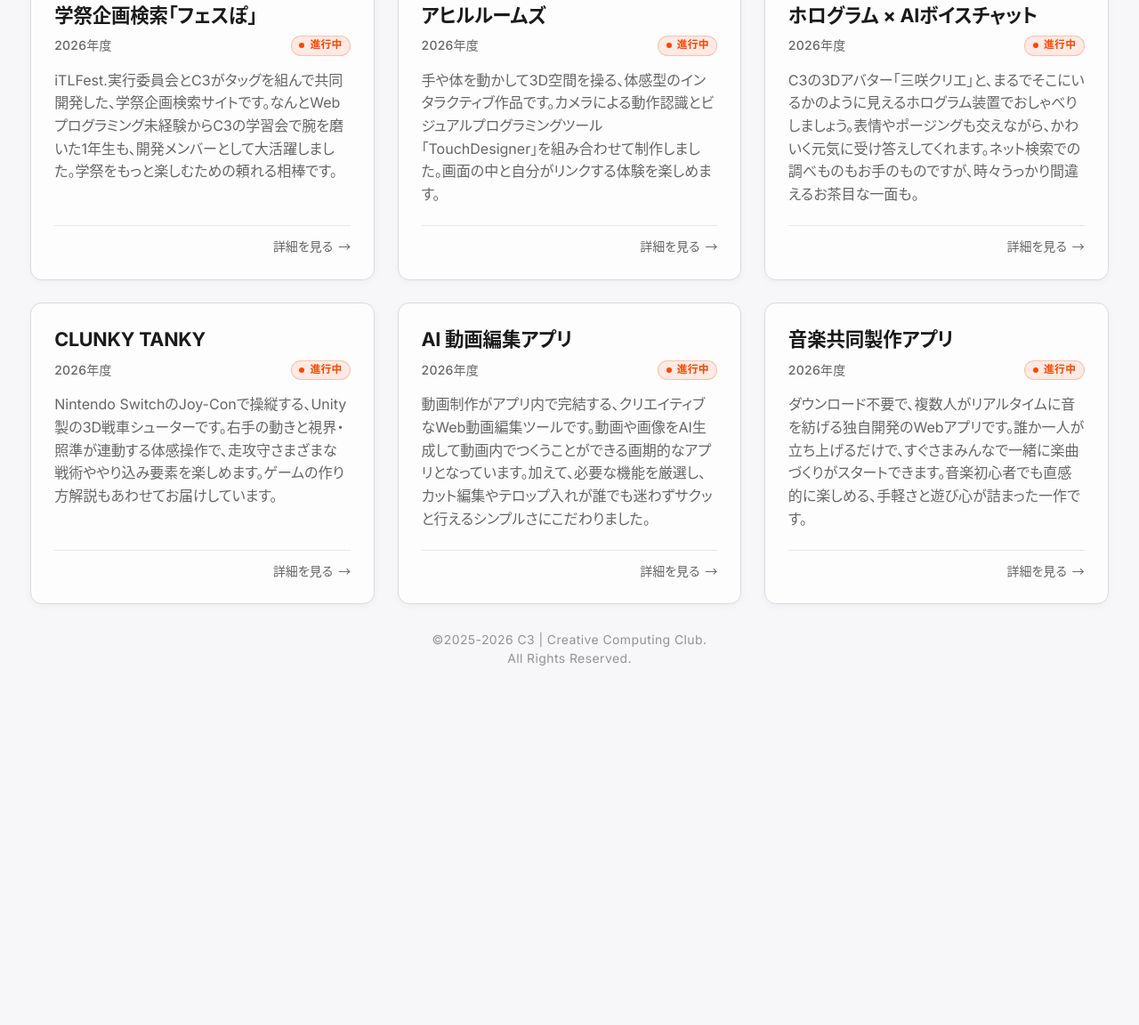
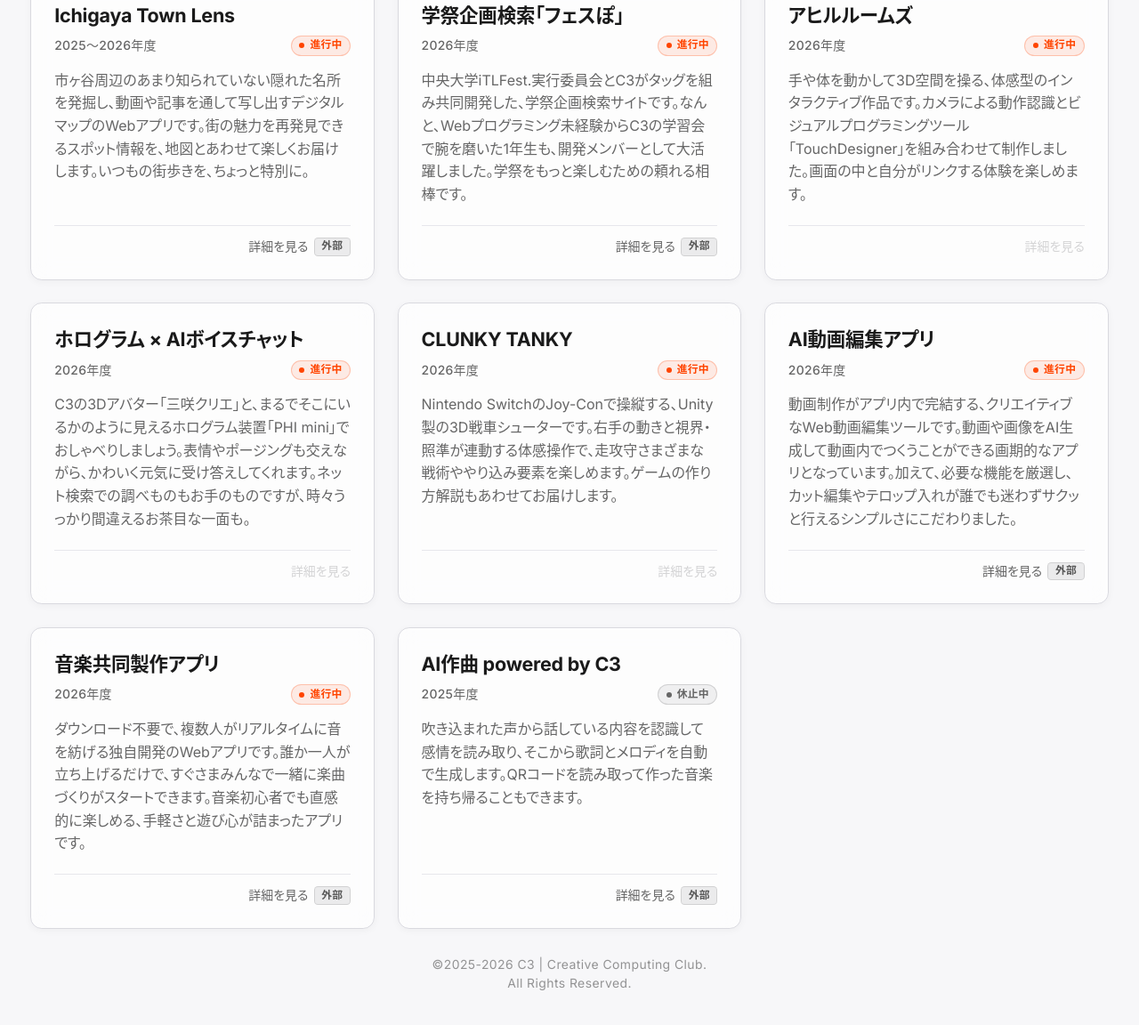
Before and after one commit to c3ofcl/c3ofcl.github.io, a plain HTML site: page projects/index.html in a window 1280 px wide. Shown: the part 624-1776 px from the top of the page at 89% size. Before the commit the page ends 1444 px from the top, so only its background shows below. Drawn offline with Linux system fonts and the light colour scheme.

Commit message:
feat(projects): update project data and unregistered link handling

```diff
--- a/css/projects.css
+++ b/css/projects.css
@@ -188,6 +188,26 @@
     font-weight: 500;
 }
 
+.project-action-label.is-disabled {
+    color: color-mix(in srgb, var(--text-secondary) 45%, transparent);
+    opacity: 0.6;
+    cursor: default;
+}
+
+.project-card.has-no-url {
+    cursor: default;
+}
+
+.project-card.has-no-url:hover {
+    filter: none;
+    box-shadow: var(--shadow-card);
+}
+
+.project-card.has-no-url:active {
+    filter: none;
+    transform: none;
+}
+
 .project-arrow {
     display: inline-block;
 }
--- a/js/projects.js
+++ b/js/projects.js
@@ -41,9 +41,13 @@ function renderProjects(container, projects) {
     const fragment = document.createDocumentFragment();
 
     projects.forEach((project) => {
+        const urlStr = typeof project.url === 'string' ? project.url.trim() : '';
+        const hasUrl = Boolean(urlStr);
+        const isHash = urlStr === '#';
+
         const isExternal = Boolean(
             project.isExternal ||
-            (project.url && /^https?:\/\//i.test(project.url) && !project.url.includes('c3ofcl.github.io'))
+            (hasUrl && /^https?:\/\//i.test(urlStr) && !urlStr.includes('c3ofcl.github.io'))
         );
 
         const isPaused = project.status === 'paused' || project.statusLabel === '休止中';
@@ -57,24 +61,36 @@ function renderProjects(container, projects) {
         }
         card.id = `project-${project.id || 'item'}`;
 
-        if (project.url && project.url !== '#') {
+        let actionLabel = '';
+        let isActionDisabled = false;
+
+        if (!hasUrl) {
+            isActionDisabled = true;
+            card.classList.add('has-no-url');
+            card.href = '#';
+            card.setAttribute('aria-disabled', 'true');
+            card.addEventListener('click', (e) => {
+                e.preventDefault();
+            });
+            actionLabel = '詳細を見る';
+        } else if (isHash) {
+            card.href = '#';
+            card.addEventListener('click', (e) => {
+                e.preventDefault();
+            });
+            actionLabel = '詳細を見る <span class="project-arrow" aria-hidden="true">&rarr;</span>';
+        } else {
             card.href = project.url;
             if (isExternal) {
                 card.target = '_blank';
                 card.rel = 'noopener noreferrer';
+                actionLabel = '詳細を見る <span class="project-badge-external">外部</span>';
+            } else {
+                actionLabel = '詳細を見る <span class="project-arrow" aria-hidden="true">&rarr;</span>';
             }
-        } else {
-            card.href = '#';
-            card.addEventListener('click', (e) => {
-                e.preventDefault();
-            });
         }
 
         const yearText = formatProjectYear(project.year);
-
-        const actionLabel = isExternal
-            ? '詳細を見る <span class="project-badge-external">外部</span>'
-            : '詳細を見る <span class="project-arrow" aria-hidden="true">&rarr;</span>';
 
         card.innerHTML = `
             <div class="project-top">
@@ -86,7 +102,7 @@ function renderProjects(container, projects) {
                 <p class="project-description">${escapeHtml(project.description || '')}</p>
             </div>
             <div class="project-footer">
-                <span class="project-action-label">${actionLabel}</span>
+                <span class="project-action-label${isActionDisabled ? ' is-disabled' : ''}">${actionLabel}</span>
             </div>
         `;
 
--- a/projects/projects.json
+++ b/projects/projects.json
@@ -10,13 +10,23 @@
     "isExternal": false
   },
   {
+    "id": "ai-composer",
+    "title": "ホログラム投影装置「PHI」",
+    "description": "その場に浮かんでいるかのような立体的表現ができる、独自開発の映像投影装置、80インチ・超大型の「PHI」と卓上サイズの「PHI mini」です。C3制作のアプリや他団体とのコラボレーションで新体験をお届けしています。",
+    "status": "in-progress",
+    "statusLabel": "進行中",
+    "year": ["2025", "2026"],
+    "url": "https://www.youtube.com/shorts/hl5uTpIOJ44",
+    "isExternal": false
+  },
+  {
     "id": "ai-postcard",
     "title": "AIポストカード制作体験",
     "description": "AIの力で、世界に一枚だけのオリジナルポストカードが作れる体験コーナーです。豊富な選択肢から好みの絵柄を選び、ノートPCで直感的に操作するだけで完成します。お気に入りの一枚は、ぜひ思い出としてお持ち帰りください。",
     "status": "in-progress",
     "statusLabel": "進行中",
     "year": ["2025", "2026"],
-    "url": "#",
+    "url": "",
     "isExternal": false
   },
   {
@@ -26,18 +36,18 @@
     "status": "in-progress",
     "statusLabel": "進行中",
     "year": ["2025", "2026"],
-    "url": "#",
-    "isExternal": false
+    "url": "https://townlens.pages.dev/",
+    "isExternal": true
   },
   {
     "id": "fespo",
     "title": "学祭企画検索「フェスぽ」",
-    "description": "iTLFest.実行委員会とC3がタッグを組んで共同開発した、学祭企画検索サイトです。なんとWebプログラミング未経験からC3の学習会で腕を磨いた1年生も、開発メンバーとして大活躍しました。学祭をもっと楽しむための頼れる相棒です。",
+    "description": "中央大学iTLFest.実行委員会とC3がタッグを組み共同開発した、学祭企画検索サイトです。なんと、Webプログラミング未経験からC3の学習会で腕を磨いた1年生も、開発メンバーとして大活躍しました。学祭をもっと楽しむための頼れる相棒です。",
     "status": "in-progress",
     "statusLabel": "進行中",
     "year": "2026",
-    "url": "#",
-    "isExternal": false
+    "url": "https://gakusai-search.github.io/",
+    "isExternal": true
   },
   {
     "id": "duck-rooms",
@@ -46,47 +56,57 @@
     "status": "in-progress",
     "statusLabel": "進行中",
     "year": "2026",
-    "url": "#",
+    "url": "",
     "isExternal": false
   },
   {
     "id": "misaki-chatbot",
     "title": "ホログラム × AIボイスチャット",
-    "description": "C3の3Dアバター「三咲クリエ」と、まるでそこにいるかのように見えるホログラム装置でおしゃべりしましょう。表情やポージングも交えながら、かわいく元気に受け答えしてくれます。ネット検索での調べものもお手のものですが、時々うっかり間違えるお茶目な一面も。",
+    "description": "C3の3Dアバター「三咲クリエ」と、まるでそこにいるかのように見えるホログラム装置「PHI mini」でおしゃべりしましょう。表情やポージングも交えながら、かわいく元気に受け答えしてくれます。ネット検索での調べものもお手のものですが、時々うっかり間違えるお茶目な一面も。",
     "status": "in-progress",
     "statusLabel": "進行中",
     "year": "2026",
-    "url": "#",
+    "url": "",
     "isExternal": false
   },
   {
     "id": "clunky-tanky",
     "title": "CLUNKY TANKY",
-    "description": "Nintendo SwitchのJoy-Conで操縦する、Unity製の3D戦車シューターです。右手の動きと視界・照準が連動する体感操作で、走攻守さまざまな戦術ややり込み要素を楽しめます。ゲームの作り方解説もあわせてお届けしています。",
+    "description": "Nintendo SwitchのJoy-Conで操縦する、Unity製の3D戦車シューターです。右手の動きと視界・照準が連動する体感操作で、走攻守さまざまな戦術ややり込み要素を楽しめます。ゲームの作り方解説もあわせてお届けします。",
     "status": "in-progress",
     "statusLabel": "進行中",
     "year": "2026",
-    "url": "#",
+    "url": "",
     "isExternal": false
   },
   {
     "id": "c3media-video",
-    "title": "AI 動画編集アプリ",
+    "title": "AI動画編集アプリ",
     "description": "動画制作がアプリ内で完結する、クリエイティブなWeb動画編集ツールです。動画や画像をAI生成して動画内でつくうことができる画期的なアプリとなっています。加えて、必要な機能を厳選し、カット編集やテロップ入れが誰でも迷わずサクッと行えるシンプルさにこだわりました。",
     "status": "in-progress",
     "statusLabel": "進行中",
     "year": "2026",
-    "url": "#",
-    "isExternal": false
+    "url": "https://github.com/c3ofcl/c3media-video-py",
+    "isExternal": true
   },
   {
     "id": "c3media-daw",
     "title": "音楽共同製作アプリ",
-    "description": "ダウンロード不要で、複数人がリアルタイムに音を紡げる独自開発のWebアプリです。誰か一人が立ち上げるだけで、すぐさまみんなで一緒に楽曲づくりがスタートできます。音楽初心者でも直感的に楽しめる、手軽さと遊び心が詰まった一作です。",
+    "description": "ダウンロード不要で、複数人がリアルタイムに音を紡げる独自開発のWebアプリです。誰か一人が立ち上げるだけで、すぐさまみんなで一緒に楽曲づくりがスタートできます。音楽初心者でも直感的に楽しめる、手軽さと遊び心が詰まったアプリです。",
     "status": "in-progress",
     "statusLabel": "進行中",
     "year": "2026",
-    "url": "#",
-    "isExternal": false
+    "url": "https://github.com/c3ofcl/c3media-daw-py",
+    "isExternal": true
+  },
+  {
+    "id": "ai-composer",
+    "title": "AI作曲 powered by C3",
+    "description": "吹き込まれた声から話している内容を認識して感情を読み取り、そこから歌詞とメロディを自動で生成します。QRコードを読み取って作った音楽を持ち帰ることもできます。",
+    "status": "paused",
+    "statusLabel": "休止中",
+    "year": "2025",
+    "url": "https://www.youtube.com/shorts/hl5uTpIOJ44",
+    "isExternal": true
   }
 ]
```
